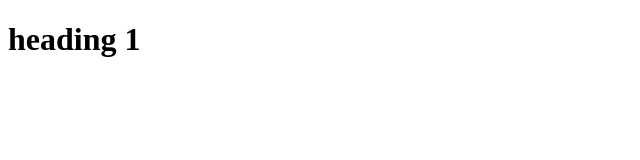
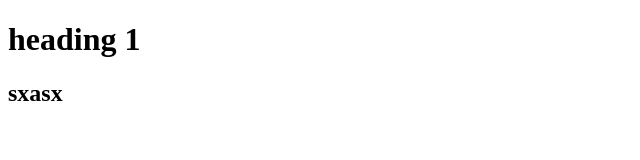
Before and after one commit to SkYousuf/GitLearning, a plain HTML site: page index.html in a window 1280 px wide. Shown: the full height of the page, 0-640 px from the left. Drawn offline with Linux system fonts and the light colour scheme.

Commit message:
added h2

```diff
--- a/index.html
+++ b/index.html
@@ -8,5 +8,6 @@
 </head>
 <body>
     <h1>heading 1</h1>
+    <h2>sxasx</h2>
 </body>
 </html>
```
